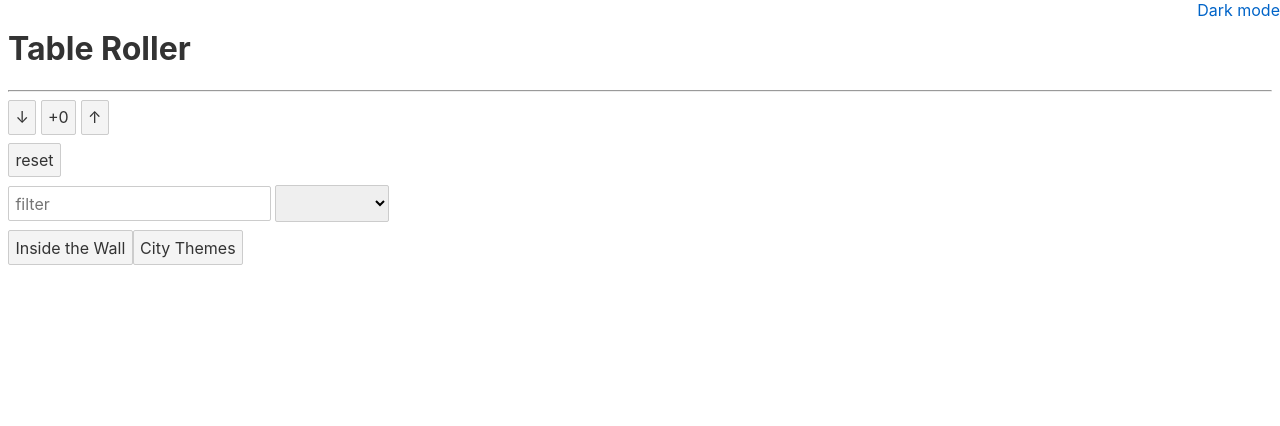
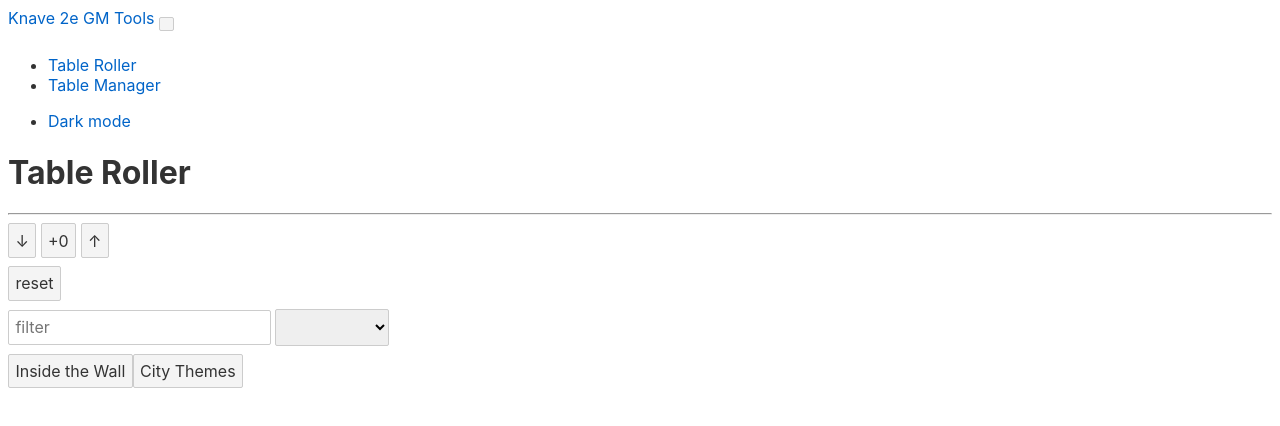
Before and after one commit to CNParent/knave2e-gm-tools, a Svelte app: page / in a window 1280 px wide. Shown: the top 426 px of the page. Built offline with nearby package versions, Linux system fonts and the light colour scheme.

Commit message:
navbar and tabs

```diff
--- a/src/App.svelte
+++ b/src/App.svelte
@@ -3,7 +3,9 @@
 	import TableRepository from './js/TableRepository.js'
 	import { theme, setTheme } from './lib/styles.js'
 
+	let tab = 'tables';
 	let tr = new TableRepository();
+	let navExpanded = false;
 </script>
 
 <svelte:head>
@@ -16,18 +18,37 @@
 </svelte:head>
 
 <main id="app">
+	<nav class="navbar navbar-expand-lg navbar-light bg-light">
+		<a class="navbar-brand" href="#">Knave 2e GM Tools</a>
+		<button class="navbar-toggler" type="button" on:click={() => navExpanded = !navExpanded} aria-controls="navbarSupportedContent" aria-expanded="false" aria-label="Toggle navigation">
+			<span class="navbar-toggler-icon"></span>
+		</button>
+		<div class="{navExpanded ? "" : "collapse"} navbar-collapse">
+			<ul class="navbar-nav mr-auto">
+				<li class="nav-item {tab == "tables" ? "active" : ""}">
+					<a class="nav-link" href="#" on:click={() => tab = "tables"}>Table Roller</a>
+				</li>
+				<li class="nav-item {tab == "manager" ? "active" : ""}">
+					<a class="nav-link" href="#" on:click={() => tab = "manager"}>Table Manager</a>
+				</li>
+			</ul>
+			<ul class="navbar-nav ml-auto">
+				<li class="nav-item">
+					{#if theme == 'dark'}
+					<a class="nav-link" href="#" on:click={() => setTheme('light')}>Light mode</a>
+					{:else}
+					<a class="nav-link" href="#" on:click={() => setTheme('dark')}>Dark mode</a>
+					{/if}
+				</li>
+			</ul>
+		</div>
+	</nav>
+	{#if tab == 'tables'}
 	<div class="p-2">
 		<div class="row">
 			<div class="col">
 				<h1>Table Roller</h1>
 			</div>
-		</div>
-		<div class="position-topright m-3">
-			{#if theme == 'dark'}
-			<a href="#" on:click={() => setTheme('light')}>Light mode</a>
-			{:else}
-			<a href="#" on:click={() => setTheme('dark')}>Dark mode</a>
-			{/if}
 		</div>
 		<hr />
         {#await tr.loadData()}
@@ -36,4 +57,7 @@
             <Library tables={tr.tables} />
         {/await}
 	</div>
+	{:else if tab == "manager"}
+		Manager not yet available
+	{/if}
 </main>
```
Also changed, not shown: 1 other file (tests, documents, lock files or other folders).
